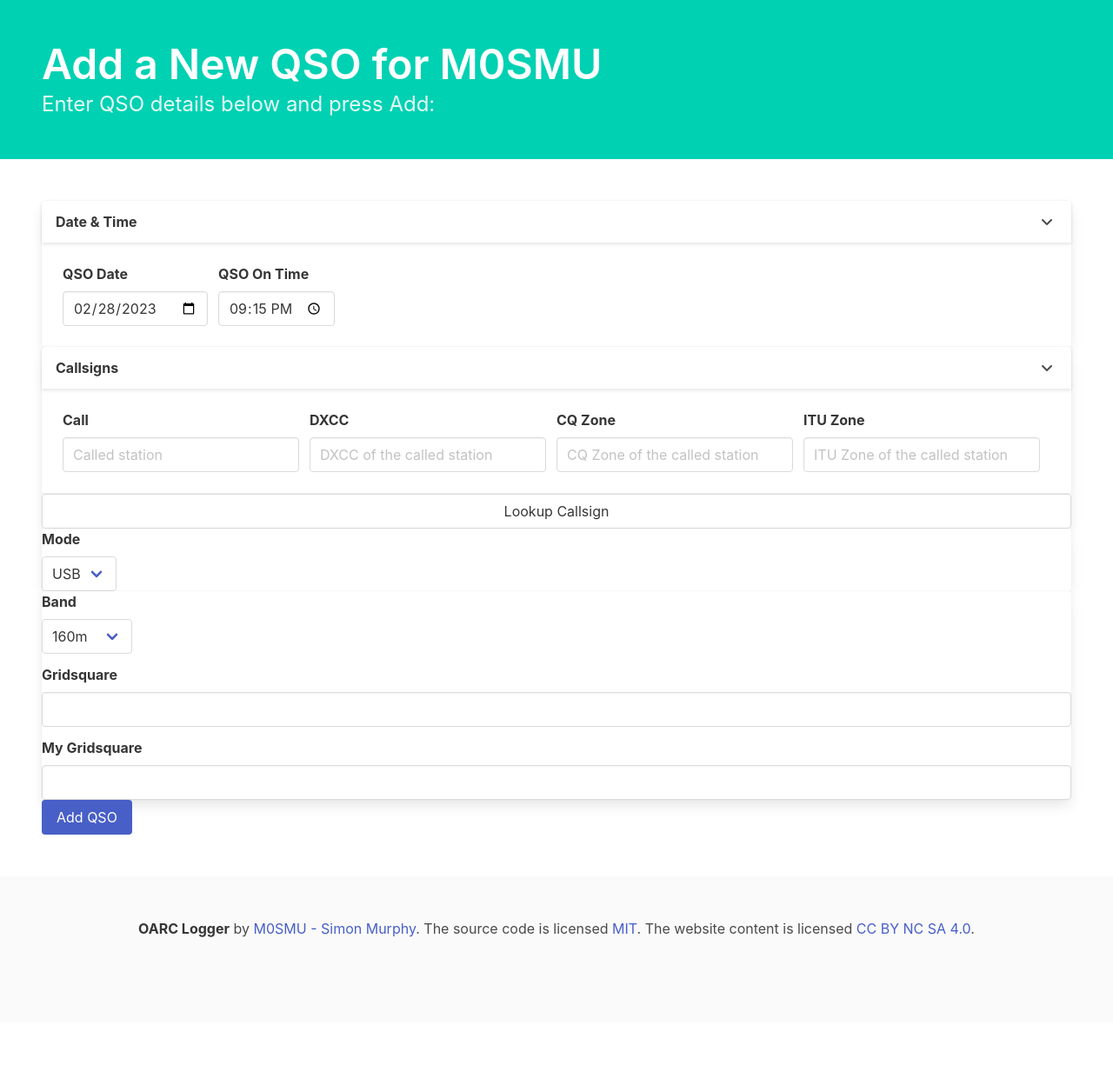
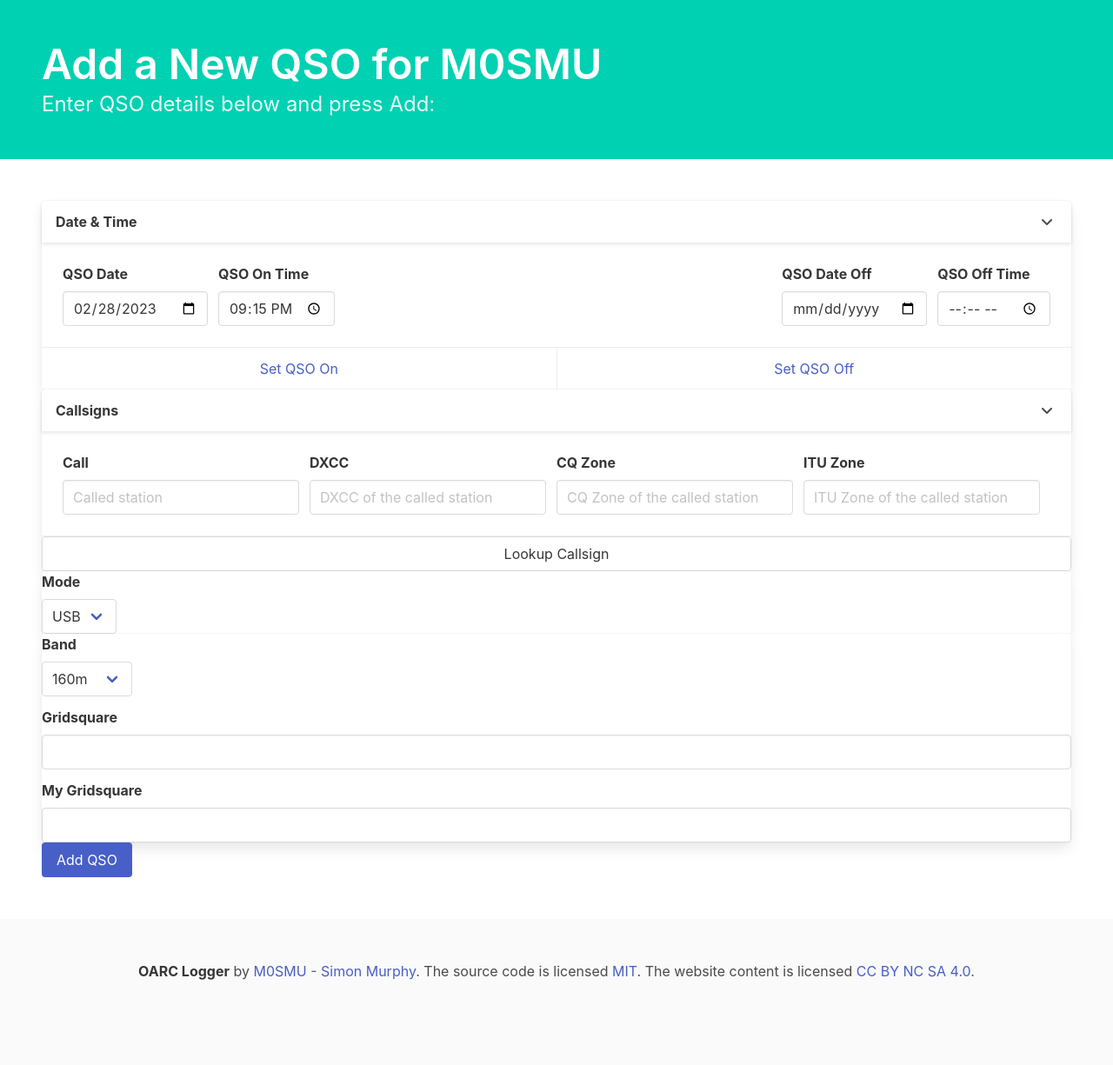
Before and after one commit to smurphboy/OARCLogger, a Flask app: page /qsos/M0SMU/new in a window 1280 px wide. Shown: the part 53-1278 px from the top of the page at 87% size. Before the commit the page ends 1131 px from the top, so only its background shows below. Run offline with Flask 2, Linux system fonts and the light colour scheme; the visitor is signed in with stand-in values (Sample User, id 1); data comes from the database, SQL or seed files in the repository; data that the repository does not hold is empty; some libraries are stand-ins or nearby versions.

Commit message:
QSO Time on and off form buttons done

```diff
--- a/logger/forms.py
+++ b/logger/forms.py
@@ -8,6 +8,8 @@ from wtforms.widgets import DateTimeInput
 class QSOForm(FlaskForm):
     qso_date = DateField('QSO Date', validators=[InputRequired()], default=datetime.date.today)
     time_on = TimeField('QSO On Time', validators=[InputRequired()], default=datetime.datetime.now)
+    qso_date_off = DateField('QSO Date Off')
+    time_off = TimeField('QSO Off Time')
     dxcc = StringField('DXCC', validators=[Length(max=50)])
     cqz = StringField('CQ Zone', validators=[Length(max=50)])
     ituz = StringField('ITU Zone', validators=[Length(max=50)])
--- a/logger/qsos/views.py
+++ b/logger/qsos/views.py
@@ -20,13 +20,15 @@ def postnewqso(station_callsign):
     if request.method == 'POST':
         qso_date = datetime.datetime.strptime(request.form['qso_date'], '%Y-%m-%d').date()
         time_on = datetime.datetime.strptime(request.form['time_on'], '%H:%M').time()
+        qso_date_off = datetime.datetime.strptime(request.form['qso_date_off'], '%Y-%m-%d').date()
+        time_off = datetime.datetime.strptime(request.form['time_off'], '%H:%M').time()
         call = request.form['call']
         mode = request.form['mode']
         band = request.form['band']
         gridsquare = request.form['gridsquare']
         my_gridsquare = request.form['my_gridsquare']
         station_callsign = station_callsign
-        newqso = QSO(qso_date=qso_date, time_on=time_on, call=call, mode=mode,
+        newqso = QSO(qso_date=qso_date, time_on=time_on, qso_date_off=qso_date_off, time_off=time_off, call=call, mode=mode,
                     band=band, gridsquare=gridsquare, my_gridsquare=my_gridsquare, station_callsign=station_callsign)
         db.session.add(newqso)
         db.session.commit()
--- a/logger/templates/qsoform.html
+++ b/logger/templates/qsoform.html
@@ -59,8 +59,44 @@
                             {% endif %}
                         </div>
                     </div>
+                    <div class="level-right">
+                        <div class="level-item">
+                            <div class="field">
+                                {{ form.qso_date_off.label(class_="label") }}
+                                <p class="control is-expanded">
+                                {{ form.qso_date_off(class_="input") }}
+                                </p>
+                            </div>
+                            {% if form.qso_date_off.errors %}
+                                <ul class="errors">
+                                    {% for error in form.qso_date_off.errors %}
+                                        <li>{{ error }}</li>
+                                    {% endfor %}
+                                </ul>
+                            {% endif %}
+                        </div>
+                        <div class="level-item">
+                            <div class="field">
+                                {{ form.time_off.label(class_="label") }}
+                                <p class="control is-expanded">
+                                {{ form.time_off(class_="input") }}
+                                </p>
+                            </div>
+                            {% if form.time_off.errors %}
+                                <ul class="errors">
+                                    {% for error in form.time_off.errors %}
+                                        <li>{{ error }}</li>
+                                    {% endfor %}
+                                </ul>
+                            {% endif %}
+                        </div>
+                    </div>
                 </nav>
             </div>
+            <footer class="card-footer" id="datetime-footer">
+                <a class="card-footer-item" id="qsoon">Set QSO On</a>
+                <a class="card-footer-item" id="qsooff">Set QSO Off</a>
+            </footer>
         </div>
         <div class="card">
             <header class="card-header">
@@ -137,7 +173,7 @@
                     </div>
                 </nav>
             </div>
-            <footer class="card-footer" id="lookupfold">
+            <footer class="card-footer" id="callsigns-footer">
                 <button class="button card-footer-item" id="lookupbutton">Lookup Callsign</button>
             </footer>
         </div>
@@ -222,6 +258,34 @@ $(document).ready(function() {
     $("#callsigns-content").toggleClass('is-hidden');
     });
 
+    $("#callsigns").click(function() {
+    $("#callsigns-footer").toggleClass('is-hidden');
+    });
+
+    var today = new Date();
+    var dd = today.getUTCDate();
+    var mm = today.getUTCMonth()+1; //January is 0!
+    var yyyy = today.getUTCFullYear();
+    var hh = today.getUTCHours();
+    var minutes = today.getUTCMinutes();
+
+    if(dd<10){dd='0'+dd}
+    if(mm<10){mm='0'+mm}
+    if(hh<10){hh='0'+hh}
+    if(minutes<10){minutes='0'+minutes}
+    today = yyyy+'-'+mm+'-'+dd;
+    todaytime = hh+':'+minutes;
+
+    $("#qsoon").click(function() {
+    $("#qso_date").val(today),
+    $("#time_on").val(todaytime);
+    });
+
+    $("#qsooff").click(function() {
+    $("#qso_date_off").val(today),
+    $("#time_off").val(todaytime);
+    });
+
     $(function() {
         $('#lookupbutton').click(function() {
         $.getJSON($SCRIPT_ROOT + '/qsos/_dxcc', {
```
